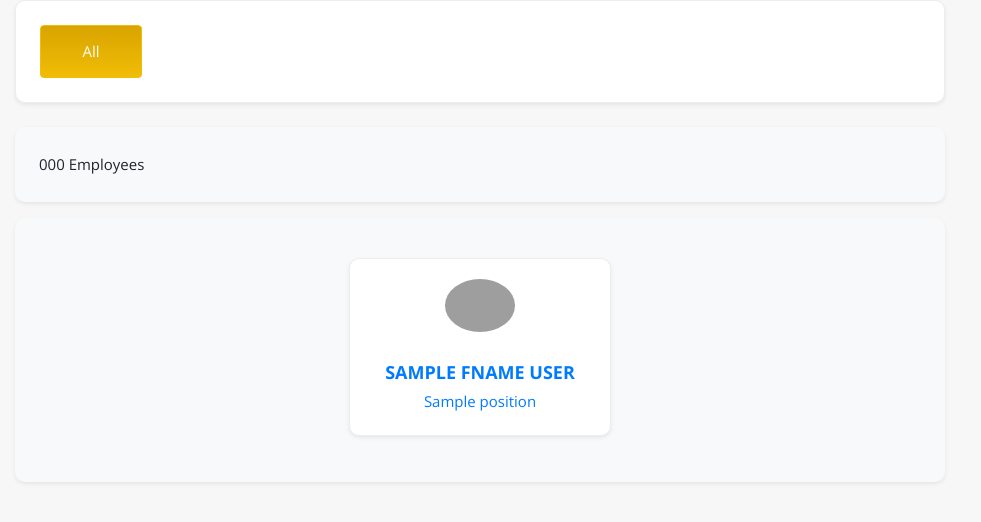
After one commit to So-panha/g7-lms, a PHP site: template views/employees/manager/list_employees_member.view.php in a window 1280 px wide. The commit adds this page. Shown: the top 522 px of the page, without its empty margins (0-981 px from the left). Run offline with PHP 8.4, Linux system fonts and the light colour scheme; data comes from the database, SQL or seed files in the repository; the template is opened without the code that fills it: most values are stand-ins (such as "Sample title", 1, 10 or a date in 2020); grey boxes are pictures that could not be loaded.

Commit message:
[feat] code_muckup_list_member GLS-127

```diff
--- /dev/null
+++ b/controllers/employees/manager/list_employee_member.controller.php
@@ -0,0 +1,3 @@
+<?php
+// manager require
+require 'views/employees/manager/list_employees_member.view.php';
--- a/layouts/navbar.php
+++ b/layouts/navbar.php
@@ -2,10 +2,14 @@
 <?php
 if (!empty($_SESSION['user'])) {
     $userRole;
+    // $link  use for manager access to employee
+    $link;
     if ($_SESSION['user']['role'] === 'admin') {
         $userRole = 'Admin';
+        $link = 'admin_employees';
     } elseif ($_SESSION['user']['role'] === 'manager') {
         $userRole = 'Manager';
+        $link = 'manager_employees';
     } elseif ($_SESSION['user']['role'] === 'employee') {
         $userRole = 'Employee';
     }
@@ -74,7 +78,7 @@ if (!empty($_SESSION['user'])) {
                                     </div>
                                     <?php if ($_SESSION['user']['role'] != 'employee') : ?>
                                         <div class="col-6 align-items-center shadow-none text-center">
-                                            <a href="/admin_employees" class="text-dark p-4 second-slider-btn ctm-border-right ctm-border-top <?php if ($_SERVER['REQUEST_URI'] == '/admin_employees' || $_SERVER['REQUEST_URI'] == '/information_user' || $_SERVER['REQUEST_URI'] == '/add_employee') echo 'active'; ?>"><span class="lnr lnr-users pr-0 pb-lg-2 font-23"></span><span class="">Employees</span></a>
+                                            <a href="<?=$link?>" class="text-dark p-4 second-slider-btn ctm-border-right ctm-border-top <?php if ( $_SERVER['REQUEST_URI'] == '/information_user' || $_SERVER['REQUEST_URI'] == '/add_employee'|| $_SERVER['REQUEST_URI'] == '/manager_employees' ) echo 'active'; ?>"><span class="lnr lnr-users pr-0 pb-lg-2 font-23"></span><span class="">Employees</span></a>
                                         </div>
                                     <?php endif; ?>
                                     <div class="col-6 align-items-center shadow-none text-center">
--- a/router.php
+++ b/router.php
@@ -36,8 +36,9 @@ if (!empty($_SESSION['user'])) {
             '/calendars' => 'controllers/calendars/calendar.controller.php',
             '/companies' => 'controllers/companies/company.controller.php',
             '/leaves' => 'controllers/leaves/leave.controller.php',
-            '/admin_employees' => 'controllers/employees/manager/edit.member.controller.php',
             '/user_profile' => 'controllers/user_profile/user_profile.controller.php',
+            '/manager_employees' => 'controllers/employees/manager/list_employee_member.controller.php',
+
         ];
     } elseif ($_SESSION['user']['role'] === 'employee') {
         // employee's router
--- /dev/null
+++ b/views/employees/manager/list_employees_member.view.php
@@ -0,0 +1,63 @@
+<!-- header -->
+<div class="col-xl-9 col-lg-8 col-md-12">
+    <div class="quicklink-sidebar-menu ctm-border-radius shadow-sm grow bg-white p-4 mb-4 card">
+        <ul class="list-group list-group-horizontal-lg">
+            <li class="list-group-item text-center active button-5"><a href="/admin_employees" class="text-white" style="width:60px;">All</a></li>
+        </ul>
+    </div>
+    <!-- header -->
+
+    <!-- content -->
+    <div class="d-flex justify-content-between bg-secondary bg-light mb-3 p-3 ctm-border-radius shadow-sm border-none grow">
+
+        <div class="p-2 bg-light"><?php echo $numberEmployees; ?> Employees</div>
+    </div>
+    <!-- content -->
+
+    <!-- list of users -->
+    <div class="d-flex flex-wrap justify-content-center bg-secondary bg-light mb-5 p-3 ctm-border-radius shadow-sm border-none grow">
+        <?php
+
+
+        // Loop through the user data and generate user cards
+        foreach ($users as $user) {
+            // Extract the user details from the current user data
+            $id = $user['user_id'];
+            $name = $user['fname'] . ' ' . $user['lname'];
+            $gender = $user['gender'];
+
+            // Find the position name based on the position ID
+            $positionName = '';
+            foreach ($positions as $position) {
+                if ($user['position_id'] == $position['position_id']) {
+                    $positionName = $position['position_name'];
+                    break;
+                }
+            }
+        ?>
+            <div class="user-card card shadow-sm bg-white text-center ctm-border-radius grow mr-2 ml-2 mt-4">
+                <a href="/information_user?id=<?php echo urlencode($id); ?>">
+                    <div class="user-info card-body" style="width:260px;">
+                        <div class="user-avatar mb-4">
+                            <?php if ($gender == "Male") : ?>
+                                <img src="assets/images/profile/male.jpg" alt="User Avatar" class="img-fluid rounded-circle" width="70">
+                            <?php else : ?>
+                                <img src="assets/images/profile/female.jpg" alt="User Avatar" class="img-fluid rounded-circle" width="70">
+                            <?php endif; ?>
+                        </div>
+                        <div class="user-details">
+                            <h5><b><?php echo strtoupper($name); ?></b></h5>
+                            <p><?php echo $positionName; ?></p>
+                            <input type="hidden" value="<?= $id ?>">
+                        </div>
+                    </div>
+                </a>
+            </div>
+        <?php
+        }
+        ?>
+    </div>
+</div>
+<!--  -->
+</div>
+</div>
```
Also changed, not shown: models/employee.model.php (line endings or trailing spaces).
